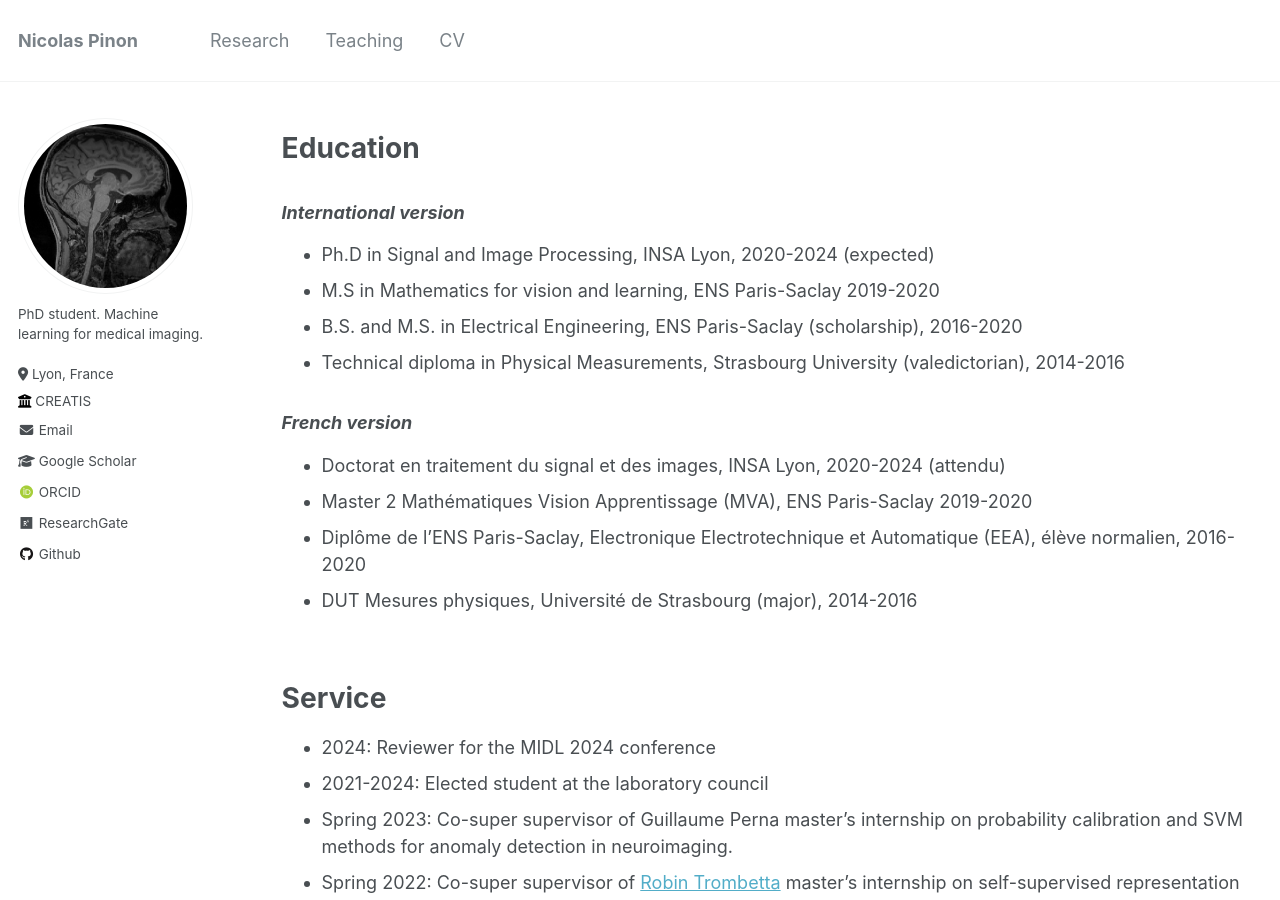
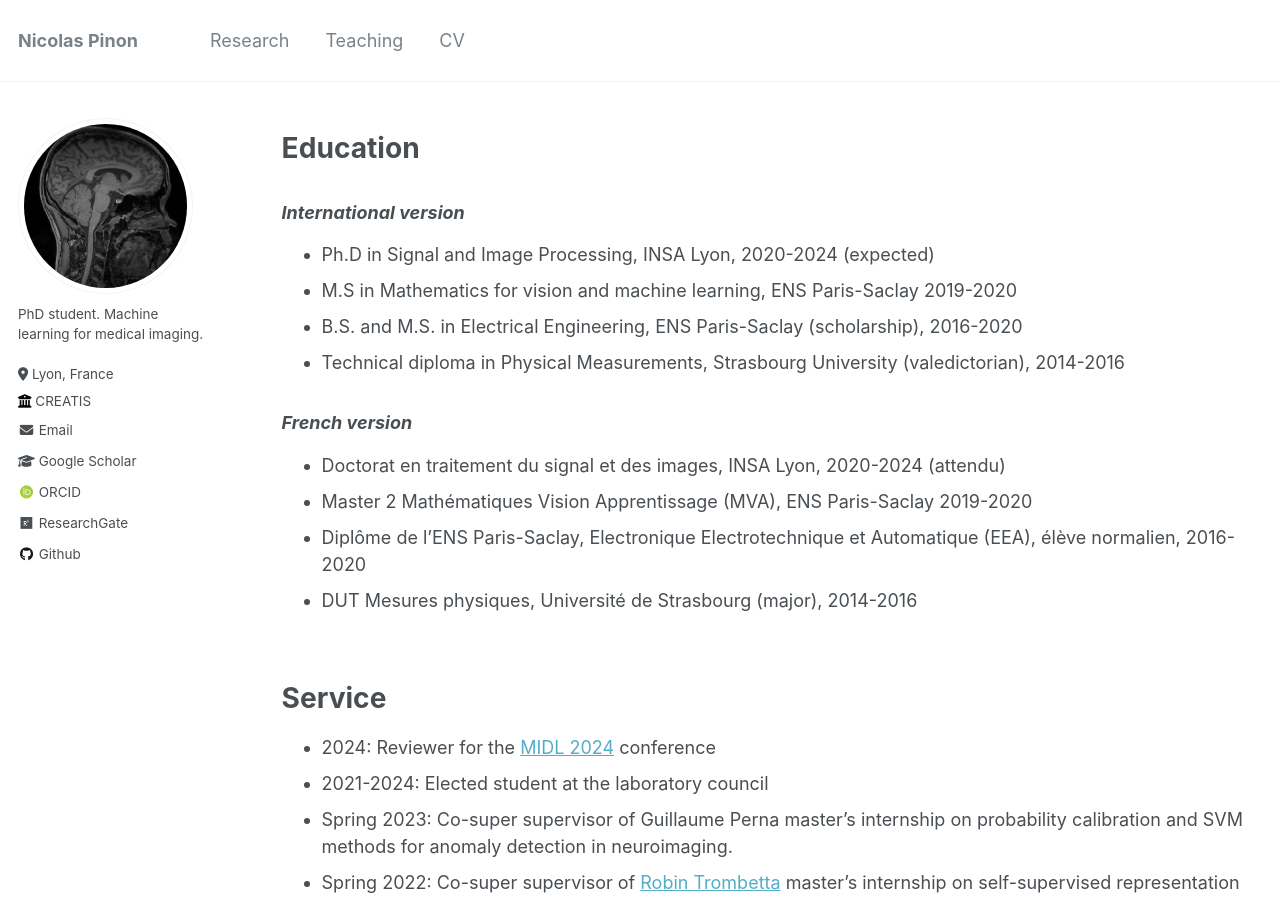
Before and after one commit to Nicolas-Pinon/nicolas-pinon.github.io, a Jekyll site: the page built from _pages/cv.md, in a window 1280 px wide and 900 px high. Built offline with Jekyll 4.4.1, drawn with Linux system fonts in a browser that asks for light colours; some web fonts are replaced.

Commit message:
minor CV update

```diff
--- a/_pages/cv.md
+++ b/_pages/cv.md
@@ -14,7 +14,7 @@ redirect_from:
 
 
 * Ph.D in Signal and Image Processing, INSA Lyon, 2020-2024 (expected)
-* M.S in Mathematics for vision and learning, ENS Paris-Saclay 2019-2020
+* M.S in Mathematics for vision and machine learning, ENS Paris-Saclay 2019-2020
 * B.S. and M.S. in Electrical Engineering, ENS Paris-Saclay (scholarship), 2016-2020
 * Technical diploma in Physical Measurements, Strasbourg University (valedictorian), 2014-2016
 
@@ -31,7 +31,7 @@ redirect_from:
 
 Service
 ======
-* 2024: Reviewer for the MIDL 2024 conference
+* 2024: Reviewer for the [MIDL 2024](https://2024.midl.io/) conference
 * 2021-2024: Elected student at the laboratory council
 * Spring 2023: Co-super supervisor of Guillaume Perna master's internship on probability calibration and SVM methods for anomaly detection in neuroimaging.
 * Spring 2022: Co-super supervisor of [Robin Trombetta](https://scholar.google.com/citations?user=r4WVLoMAAAAJ&hl=fr&oi=ao) master's internship on self-supervised representation learning for anomaly detection in industrial images and for Parkinson's disease.
```
